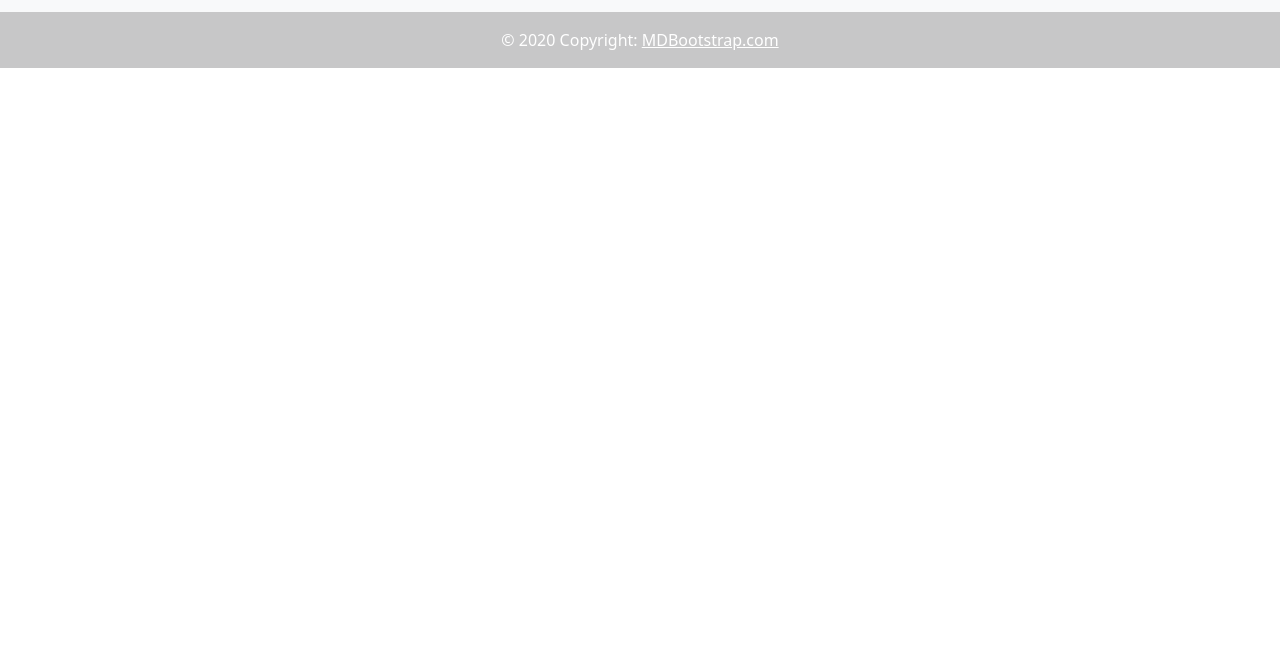
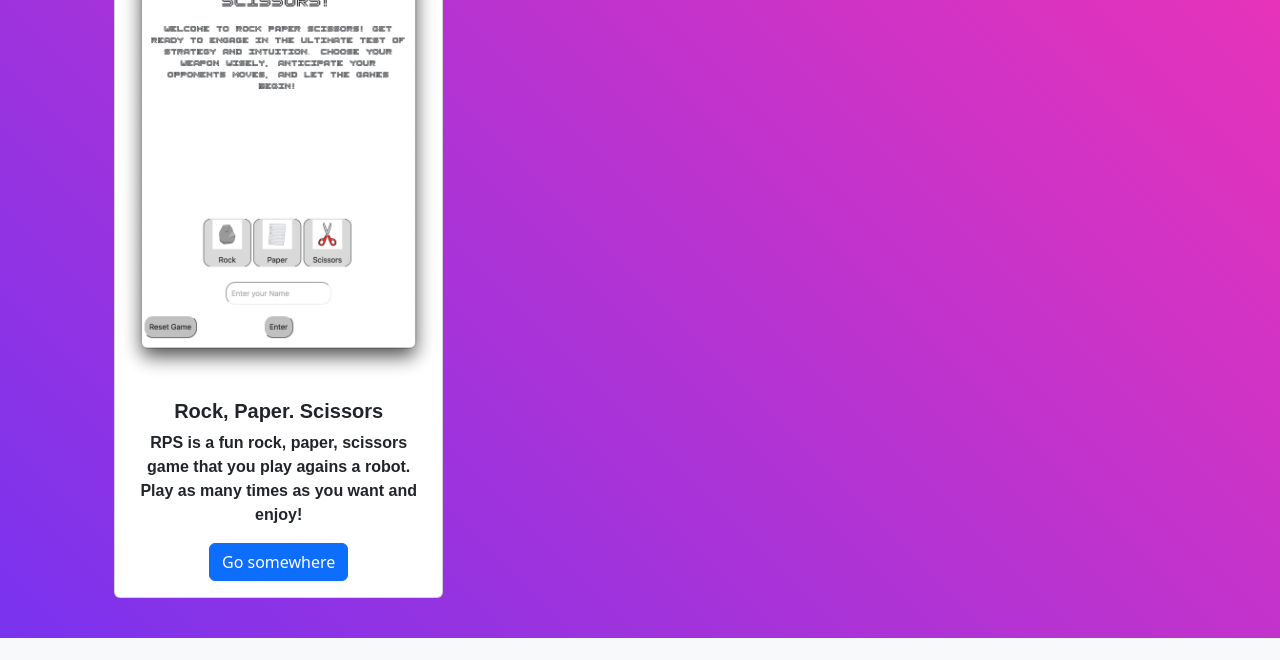
Before and after one commit to IanCist/Gallery, a plain HTML site: page index.html in a window 1280 px wide. Shown: the part 871-1531 px from the top of the page. Before the commit the page ends 939 px from the top, so only its background shows below. Drawn offline with nearby package versions, Linux system fonts and the light colour scheme; a web font is replaced by a local one.

Commit message:
Added Feburary Website

```diff
--- a/index.html
+++ b/index.html
@@ -139,6 +139,19 @@
             </div>
 
             <!-- Janurary End -->
+            <!-- Feburary Start -->
+            <div class="col-12 col-lg-4 p-3 mb-2">
+                <div class="card">
+                    <img src="Screenshot 2024-03-03 at 10.09.47 PM.png" class="card-img-top" alt="...">
+                    <div class="card-body text-center">
+                        <h5 class="card-title cardtitle">Rock, Paper. Scissors</h5>
+                        <p class="card-text cardtext">RPS is a fun rock, paper, scissors game that you play agains a robot. Play as many times as you want and enjoy!</p>
+                        <a href="https://iancist.github.io/RPS/" class="btn btn-primary">Go somewhere</a>
+                    </div>
+                </div>
+            </div>
+
+            <!-- Feburary End -->
         </div>
         <!-- Gallery End -->
 
```
Also changed, not shown: Screenshot 2024-03-03 at 10.09.47 PM.png (added).
